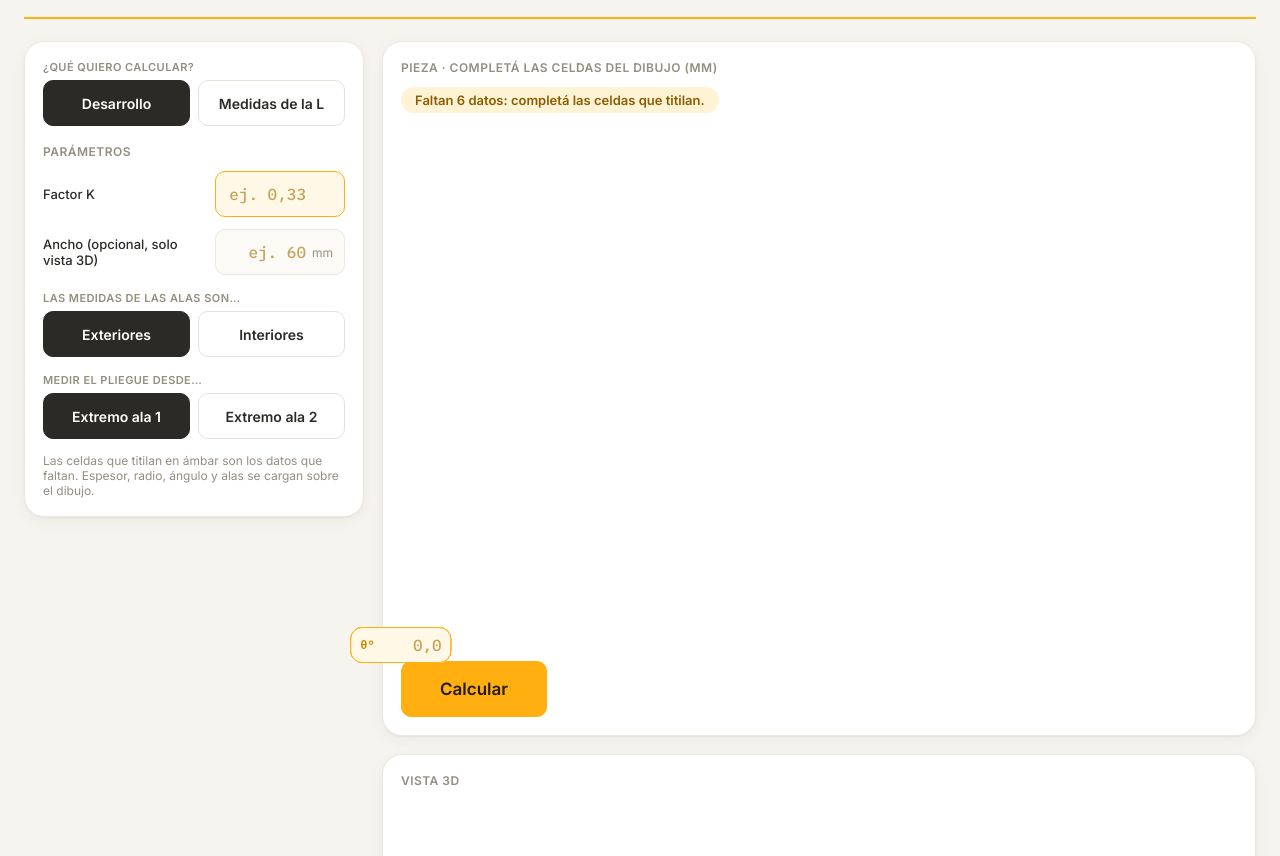
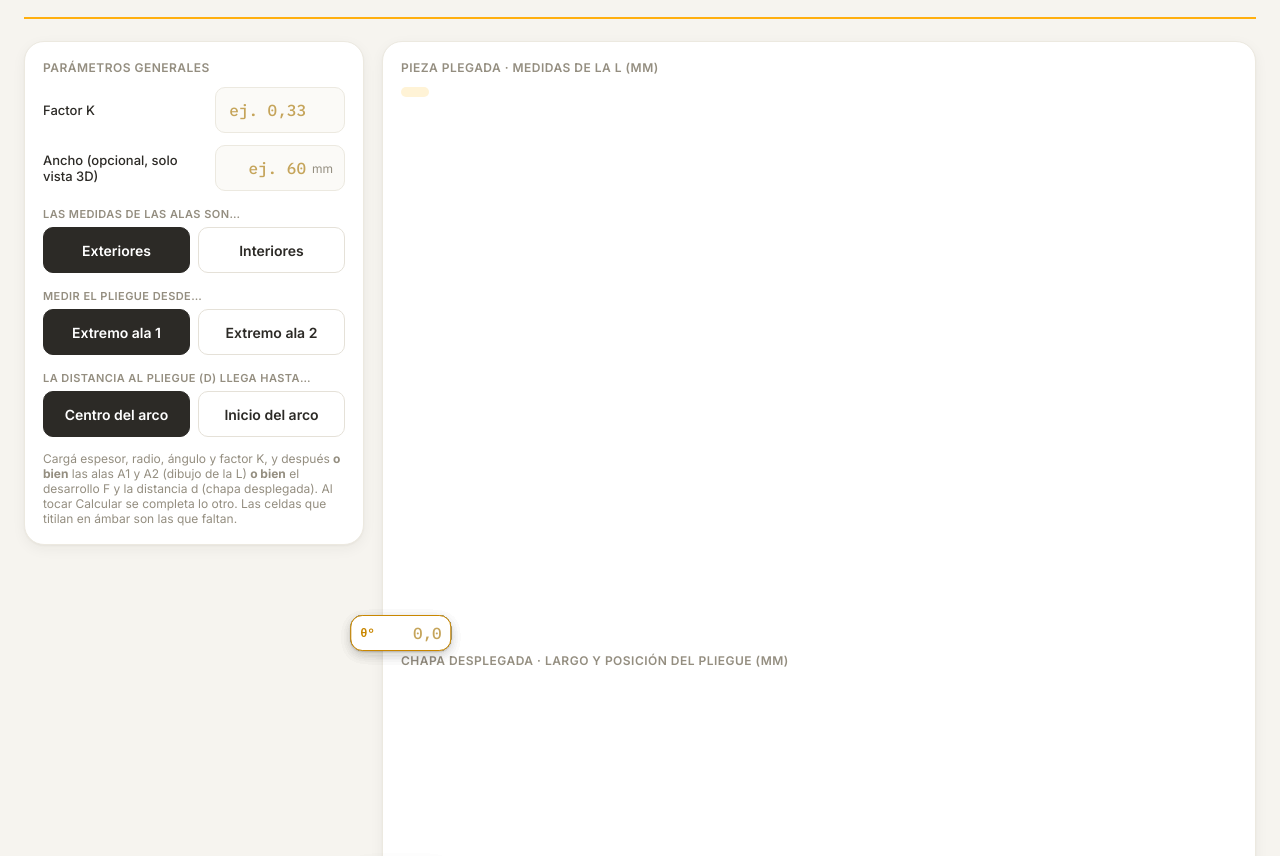
Before and after one commit to epaganini-pixel/calculadora-plegado, a plain HTML site: page index.html in a window 1280 px wide. Shown: the part 77-933 px from the top of the page. Drawn offline with Linux system fonts and the light colour scheme.

Commit message:
Update index.html

```diff
--- a/index.html
+++ b/index.html
@@ -21,12 +21,7 @@
 
   <div class="grid">
     <aside class="panel">
-      <div class="sl" style="margin-top:0">¿Qué quiero calcular?</div>
-      <div class="seg" style="margin-bottom:18px">
-        <input type="radio" name="solve" id="s-flat" value="flat" checked><label for="s-flat">Desarrollo</label>
-        <input type="radio" name="solve" id="s-L" value="L"><label for="s-L">Medidas de la L</label>
-      </div>
-      <h3 class="sec">Parámetros</h3>
+      <h3 class="sec">Parámetros generales</h3>
       <div id="fields"></div>
       <div class="sl">Las medidas de las alas son…</div>
       <div class="seg">
@@ -38,17 +33,17 @@
         <input type="radio" name="ref" id="r-1" value="1" checked><label for="r-1">Extremo ala 1</label>
         <input type="radio" name="ref" id="r-2" value="2"><label for="r-2">Extremo ala 2</label>
       </div>
-      <div id="dpBlock" hidden><div class="sl">La distancia al pliegue llega hasta…</div>
+      <div id="dpBlock"><div class="sl">La distancia al pliegue (d) llega hasta…</div>
         <div class="seg">
           <input type="radio" name="dp" id="dp-c" value="c" checked><label for="dp-c">Centro del arco</label>
           <input type="radio" name="dp" id="dp-t" value="t"><label for="dp-t">Inicio del arco</label>
         </div></div>
-      <p class="hint" style="margin-top:14px">Las celdas que titilan en ámbar son los datos que faltan. Espesor, radio, ángulo y alas se cargan sobre el dibujo.</p>
+      <p class="hint" style="margin-top:14px">Cargá espesor, radio, ángulo y factor K, y después <b>o bien</b> las alas A1 y A2 (dibujo de la L) <b>o bien</b> el desarrollo F y la distancia d (chapa desplegada). Al tocar Calcular se completa lo otro. Las celdas que titilan en ámbar son las que faltan.</p>
     </aside>
 
     <main class="main">
       <section class="panel">
-        <h3 class="sec">Pieza · completá las celdas del dibujo (mm)</h3>
+        <h3 class="sec">Pieza plegada · medidas de la L (mm)</h3>
         <div class="falta" id="falta" aria-live="polite"></div>
         <div class="errs" id="errs" role="alert"></div>
         <div class="d2wrap">
@@ -58,6 +53,12 @@
           <label class="dl" id="dl-t"><b>e</b><input id="t" type="text" inputmode="decimal" autocomplete="off"></label>
           <label class="dl am" id="dl-ri"><b>Ri</b><input id="ri" type="text" inputmode="decimal" autocomplete="off"></label>
           <label class="dl am" id="dl-th"><b>θ°</b><input id="th" type="text" inputmode="decimal" autocomplete="off"></label>
+        </div>
+        <h3 class="sec" style="margin-top:20px">Chapa desplegada · largo y posición del pliegue (mm)</h3>
+        <div class="d2wrap">
+          <svg id="dflat" class="ghost" viewBox="0 0 680 160" role="img" aria-label="Chapa desplegada"></svg>
+          <label class="dl" id="dl-f"><b>F</b><input id="f" type="text" inputmode="decimal" autocomplete="off"></label>
+          <label class="dl" id="dl-d"><b>d</b><input id="d" type="text" inputmode="decimal" autocomplete="off"></label>
         </div>
         <div class="calcbar">
           <button id="calc" class="primary" type="button">Calcular</button>
@@ -72,7 +73,7 @@
         <div class="kpis">
           <div class="kpi"><b id="kBD"></b><i id="kBDl">Descuento de plegado (BD)</i></div>
           <div class="kpi"><b id="kBA"></b><i>Desarrollo del arco (BA)</i></div>
-          <div class="kpi hl"><b id="kPos"></b><i>Línea de plegado (centro), desde el extremo de referencia</i></div>
+          <div class="kpi hl"><b id="kPos"></b><i id="kPosl">Distancia al pliegue (d)</i></div>
           <div class="kpi"><b id="kSB"></b><i id="kSBl">Setback</i></div>
           <div class="kpi"><b id="kL1"></b><i>Ala 1 recta</i></div>
           <div class="kpi"><b id="kL2"></b><i>Ala 2 recta</i></div>
```
